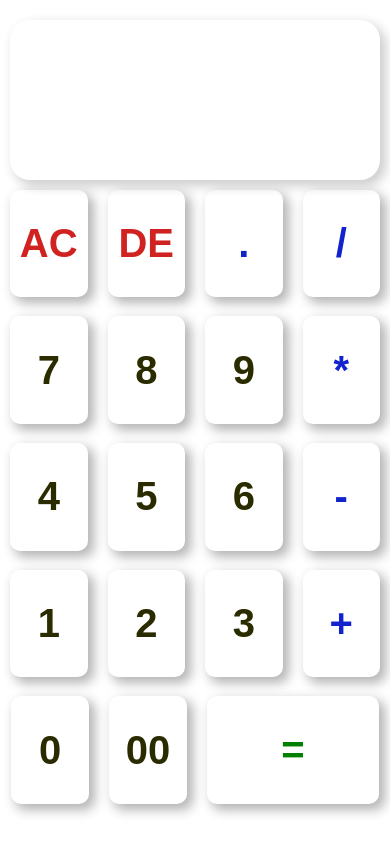
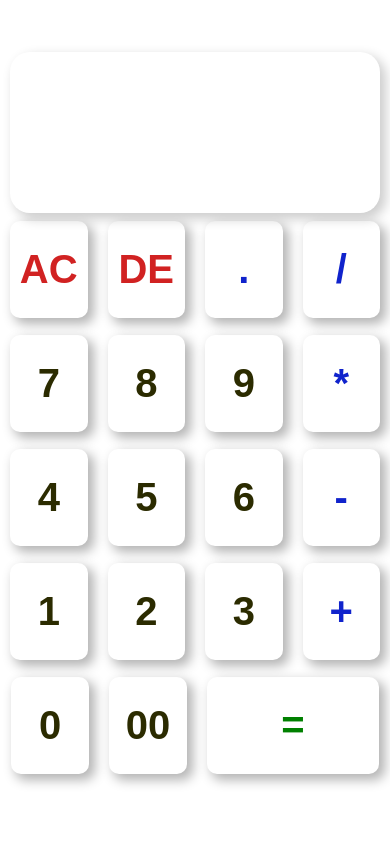
Before and after one commit to jambiebs/Calculator, a plain HTML site: page index.html in a window 390 px wide. Drawn offline with Linux system fonts and the light colour scheme.

Commit message:
resolution fixed

```diff
--- a/style.css
+++ b/style.css
@@ -9,7 +9,7 @@
 }
 .container {
     width: 40vw;
-    height: 100vh;
+    height: 98vh;
     background-color: white;
     margin: 1em auto;
     border-radius: 3em;
@@ -107,8 +107,9 @@ form {
     }
 .container{
     width: 100vw;
-    height: 100vh;
+    height: 90vh;
     border: 0;
+    margin-top: 5vh;
 }
 .display {
     height: 19vh;
```
